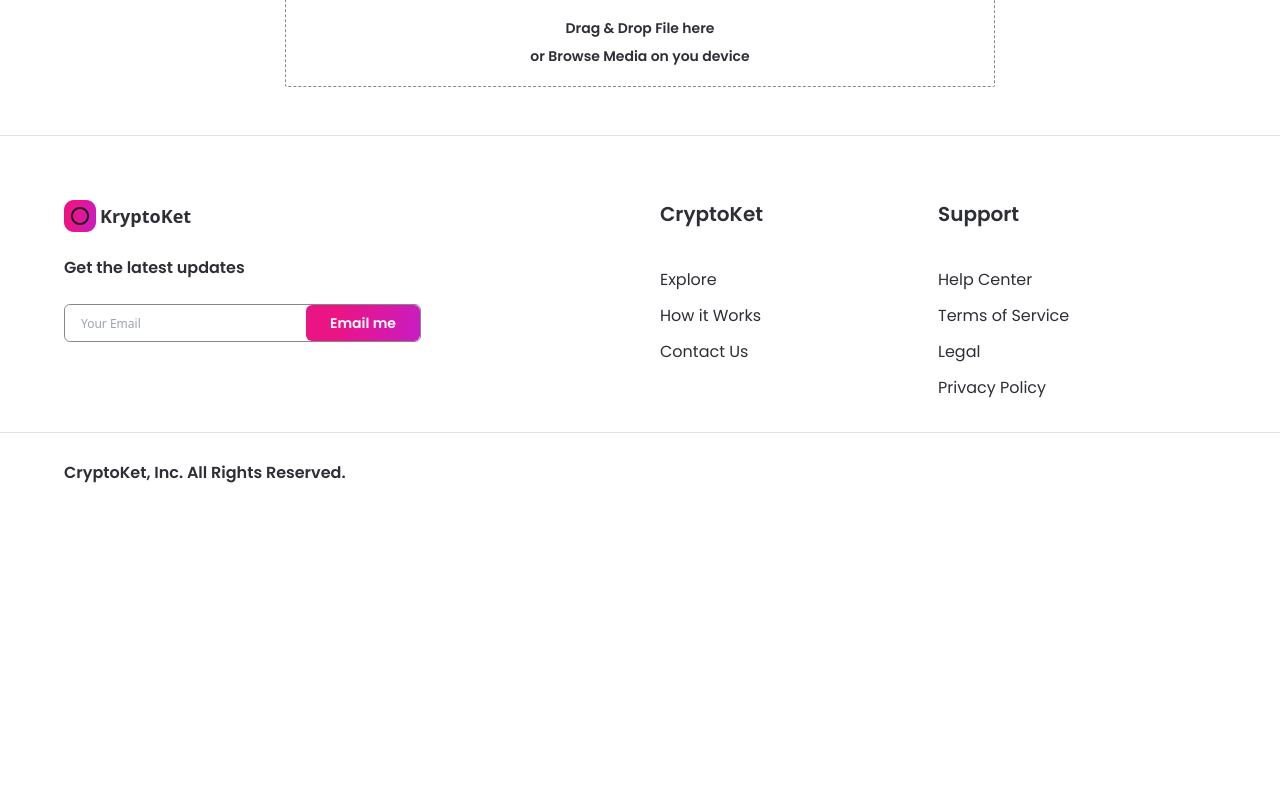
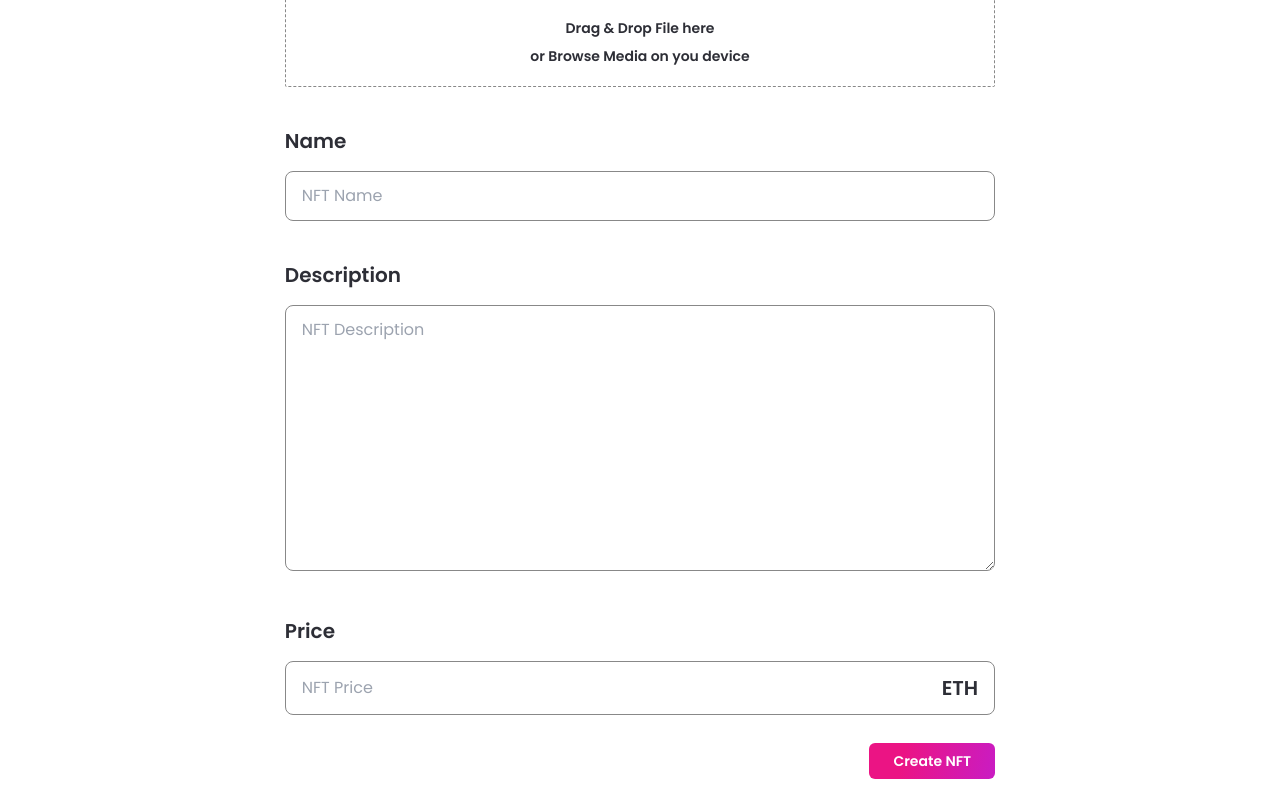
Before and after one commit to anyars-encarta/nft_marketplace, a Next.js app: page /create-nft in a window 1280 px wide. Shown: the part 480-1280 px from the top of the page. Before the commit the page ends 1029 px from the top, so only its background shows below. Built offline with nearby package versions, Linux system fonts and the light colour scheme.

Commit message:
Create input fields with a Create NFT button

```diff
--- a/app/create-nft/page.jsx
+++ b/app/create-nft/page.jsx
@@ -5,7 +5,7 @@
 import { useDropzone } from "react-dropzone";
 import Image from "next/image";
 import { useTheme } from "next-themes";
-import { Button } from "../../components";
+import { Button, Input } from "../../components";
 import images from "../../assets";
 
 const page = () => {
@@ -28,6 +28,8 @@
     maxSize: 5000000,
   });
 
+  const inputClasses = 'dark:bg-nft-black-1 bg-white border dark:border-nft-black-1 border-nft-gray-2 rounded-lg w-full outline-none font-poppins dark:text-white text-nft-gray-2 text-base mt-4 px-4 py-3';
+
   const fileStyle = useMemo(() => {
     return `dark:bg-nft-black-1 bg-white border dark:border-white border-nft-gray-2 flex flex-col items-center p-5 rounded-sm border-dashed
     ${isDragActive && "border-file-active"}
@@ -48,10 +50,7 @@
           </p>
 
           <div className="mt-4">
-            <div
-              {...getRootProps()}
-              className={fileStyle}
-            >
+            <div {...getRootProps()} className={fileStyle}>
               <input {...getInputProps()} />
 
               <div className="flexCenter flex-col text-center">
@@ -89,6 +88,40 @@
             )}
           </div>
         </div>
+
+        <Input
+          inputType="input"
+          title="Name"
+          placeholder="NFT Name"
+          handleChange={() => {}}
+          className={inputClasses}
+        />
+
+        <Input
+          inputType="textarea"
+          title="Description"
+          placeholder="NFT Description"
+          rows={5}
+          handleChange={() => {}}
+          className={inputClasses}
+        />
+
+        <Input
+          inputType="number"
+          title="Price"
+          placeholder="NFT Price"
+          rows={5}
+          handleChange={() => {}}
+          className={inputClasses}
+        />
+
+        <div className='mt-7 w-full flex justify-end'>
+          <Button
+            btnName="Create NFT"
+            classStyles="nft-gradient text-white rounded-md"
+            handleClick={() => {}}
+          />
+        </div>
       </div>
     </div>
   );
--- /dev/null
+++ b/components/Input.jsx
@@ -0,0 +1,41 @@
+const Input = ({ inputType, title, placeholder, handleChange, className }) => {
+  return (
+    <div className="mt-10 w-full">
+      <p className="font-poppins dark:text-white text-nft-black-1 font-semibold text-xl">
+        {title}
+      </p>
+
+      {inputType === "number" ? (
+        <div className={`${className} flexBetween flex-row`}>
+          <input
+            type={inputType}
+            placeholder={placeholder}
+            onChange={handleChange}
+            className="flex w-full dark:bg-nft-black-1 bg-white outline-none"
+          />
+
+          <p className="font-poppins dark:text-white text-nft-black-1 font-semibold text-xl">
+            ETH
+          </p>
+        </div>
+      ) : inputType === "textarea" ? (
+        <textarea
+          type={inputType}
+          placeholder={placeholder}
+          onChange={handleChange}
+          className={className}
+          rows={10}
+        />
+      ) : (
+        <input
+          type={inputType}
+          placeholder={placeholder}
+          onChange={handleChange}
+          className={className}
+        />
+      )}
+    </div>
+  );
+};
+
+export default Input;
--- a/components/index.js
+++ b/components/index.js
@@ -6,8 +6,9 @@
 import FooterLinks from "./FooterLinks";
 import Banner from "./Banner";
 import CreatorCard from "./CreatorCard";
-import NFTCard
- from "./NFTCard";
+import NFTCard from "./NFTCard";
+import Input from "./Input";
+
 export {
   Navbar,
   Footer,
@@ -17,5 +18,6 @@
   FooterLinks,
   Banner,
   CreatorCard,
-  NFTCard
+  NFTCard,
+  Input
 };
```
